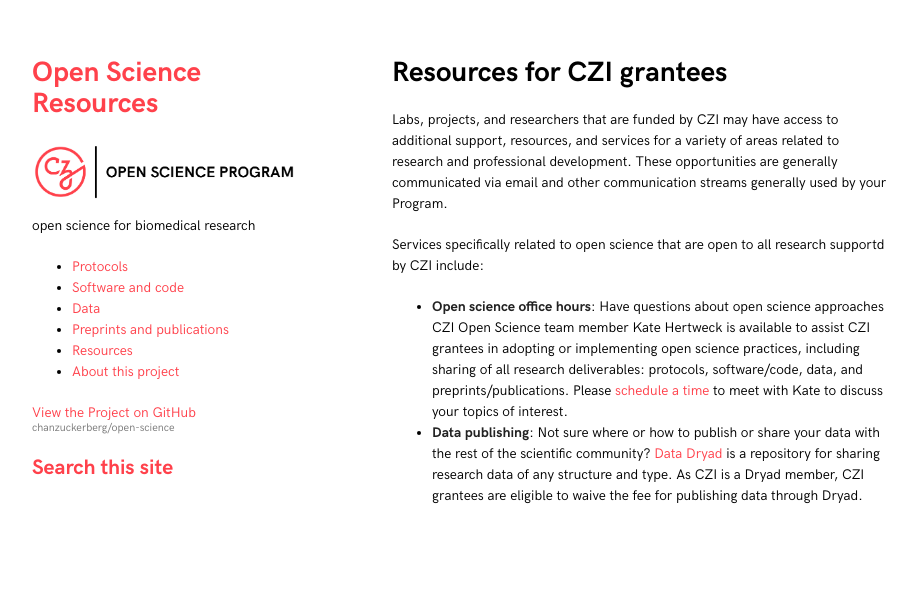
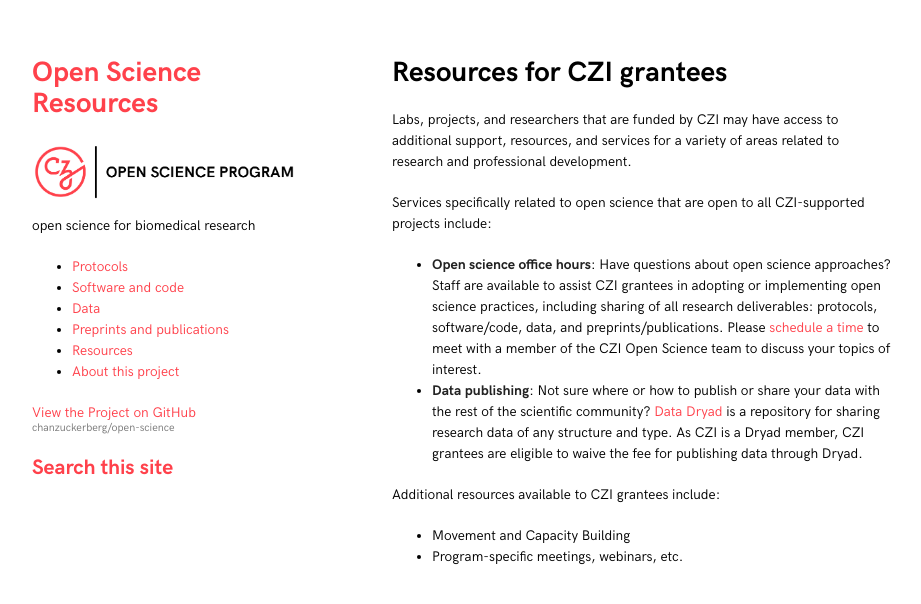
Before and after one commit to chanzuckerberg/open-science, a Jekyll site: the page built from czi-grantees.md, in a window 1280 px wide. Shown: the top 604 px of the page, without its empty margins (178-1099 px from the left). Built offline with Jekyll 4.4.1, drawn with Linux system fonts in a browser that asks for light colours.

Commit message:
updating lang, placeholders for other resources

```diff
--- a/czi-grantees.md
+++ b/czi-grantees.md
@@ -6,10 +6,12 @@ layout: default
 Labs, projects, and researchers that are funded by CZI may have access
 to additional support, resources, and services for a variety
 of areas related to research and professional development.
-These opportunities are generally communicated via email
-and other communication streams generally used by your Program.
 
-Services specifically related to open science that are open to all research supportd by CZI include:
+Services specifically related to open science that are open to all CZI-supported projects include:
 
-- **Open science office hours**: Have questions about open science approaches CZI Open Science team member Kate Hertweck is available to assist CZI grantees in adopting or implementing open science practices, including sharing of all research deliverables: protocols, software/code, data, and preprints/publications. Please [schedule a time](https://calendly.com/khertweck) to meet with Kate to discuss your topics of interest.
+- **Open science office hours**: Have questions about open science approaches? Staff are available to assist CZI grantees in adopting or implementing open science practices, including sharing of all research deliverables: protocols, software/code, data, and preprints/publications. Please [schedule a time](https://calendly.com/khertweck) to meet with a member of the CZI Open Science team to discuss your topics of interest.
 - **Data publishing**: Not sure where or how to publish or share your data with the rest of the scientific community? [Data Dryad](https://datadryad.org/stash) is a repository for sharing research data of any structure and type. As CZI is a Dryad member, CZI grantees are eligible to waive the fee for publishing data through Dryad.
+
+Additional resources available to CZI grantees include:
+- Movement and Capacity Building
+- Program-specific meetings, webinars, etc.
```
